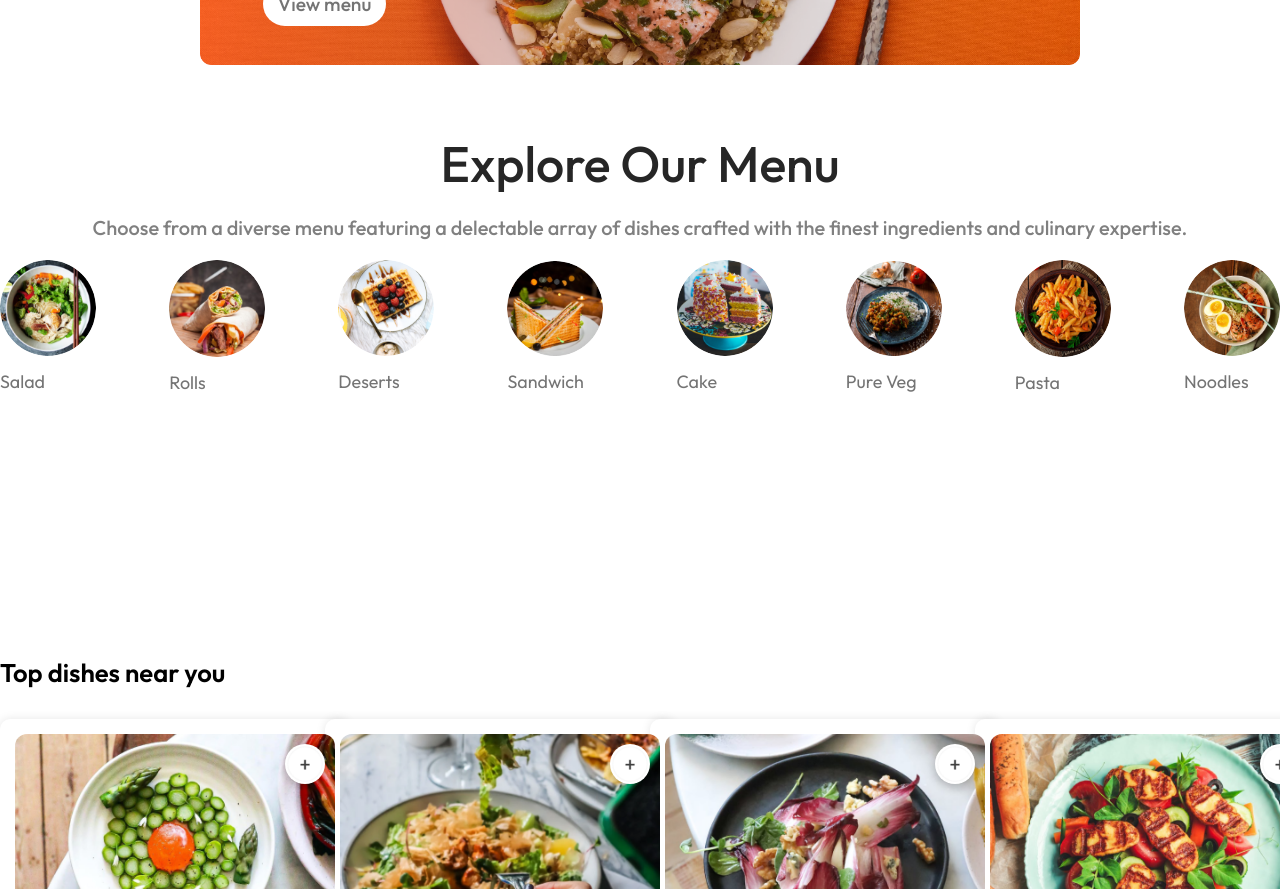
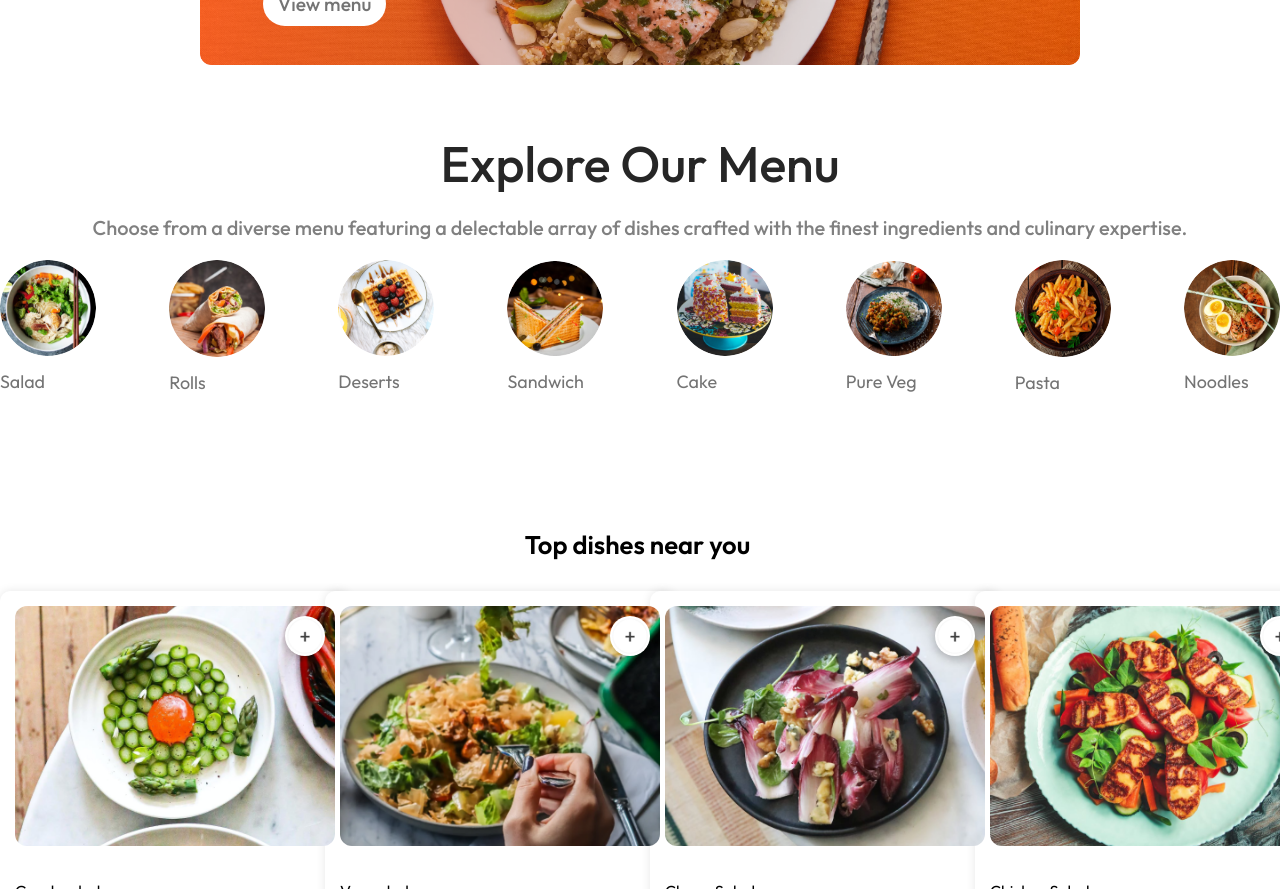
Before and after one commit to kmstorm/FoodDeli, a React (Vite) app: page / in a window 1280 px wide. Shown: the part 440-1329 px from the top of the page. Built offline with nearby package versions, Linux system fonts and the light colour scheme.

Commit message:
FE-update-static-homepage-fooddisplay

```diff
--- a/src/components/ExploreMenu/Explore.css
+++ b/src/components/ExploreMenu/Explore.css
@@ -2,6 +2,7 @@
     display: flex;
     flex-direction: column;
     gap: 20px;
+    margin-bottom: -10%;
 }
 
 .explore h1 {
--- a/src/components/FoodDisplay/FoodDisplay.css
+++ b/src/components/FoodDisplay/FoodDisplay.css
@@ -6,11 +6,12 @@
     font-size: max(2vw, 24px);
     font-weight: 600;
     margin-bottom: 20px;
+    margin-left: 41%;
 }
 
 .food-display-list {
     display: grid;
-    grid-template-columns:  repeat(auto-fill, minmax(300px, 1fr));
+    grid-template-columns: repeat(auto-fill, minmax(300px, 1fr));
     gap: 20px;
     margin-top: 30px;
     row-gap: 30px;
```
